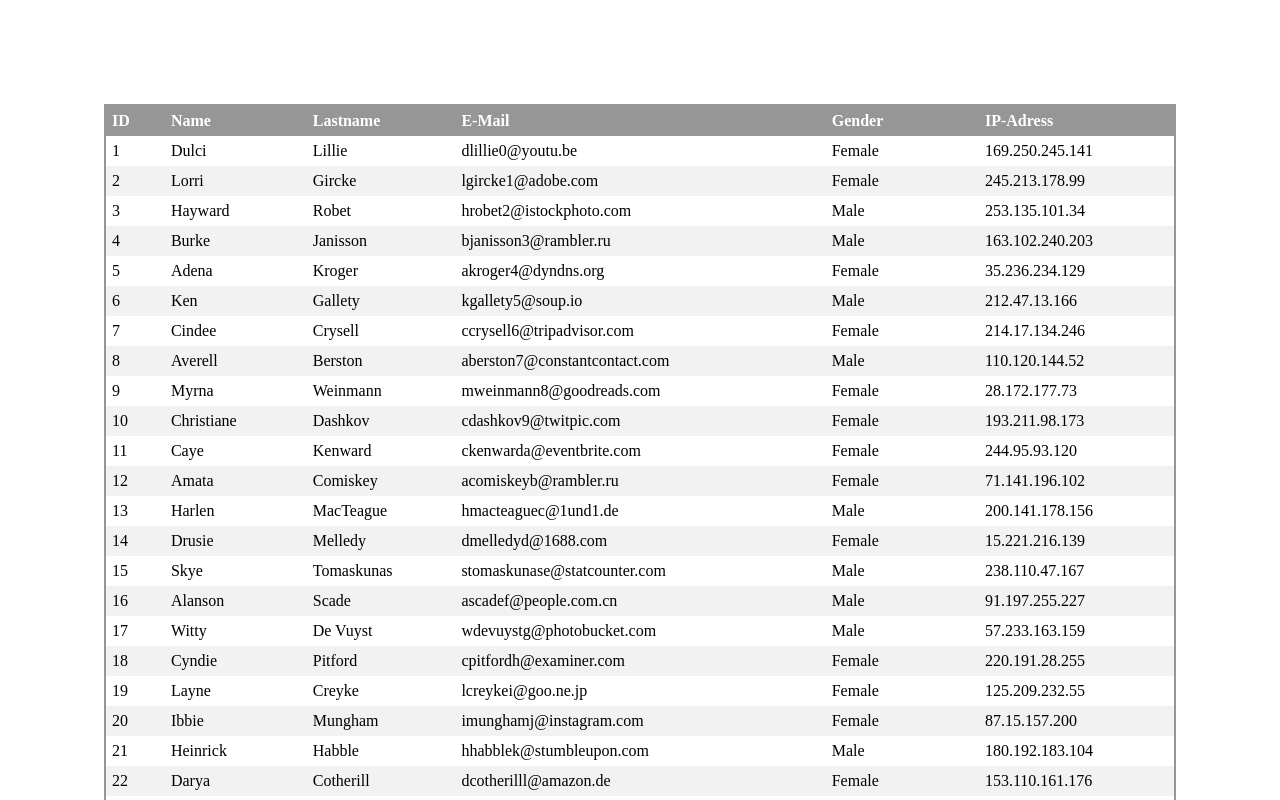
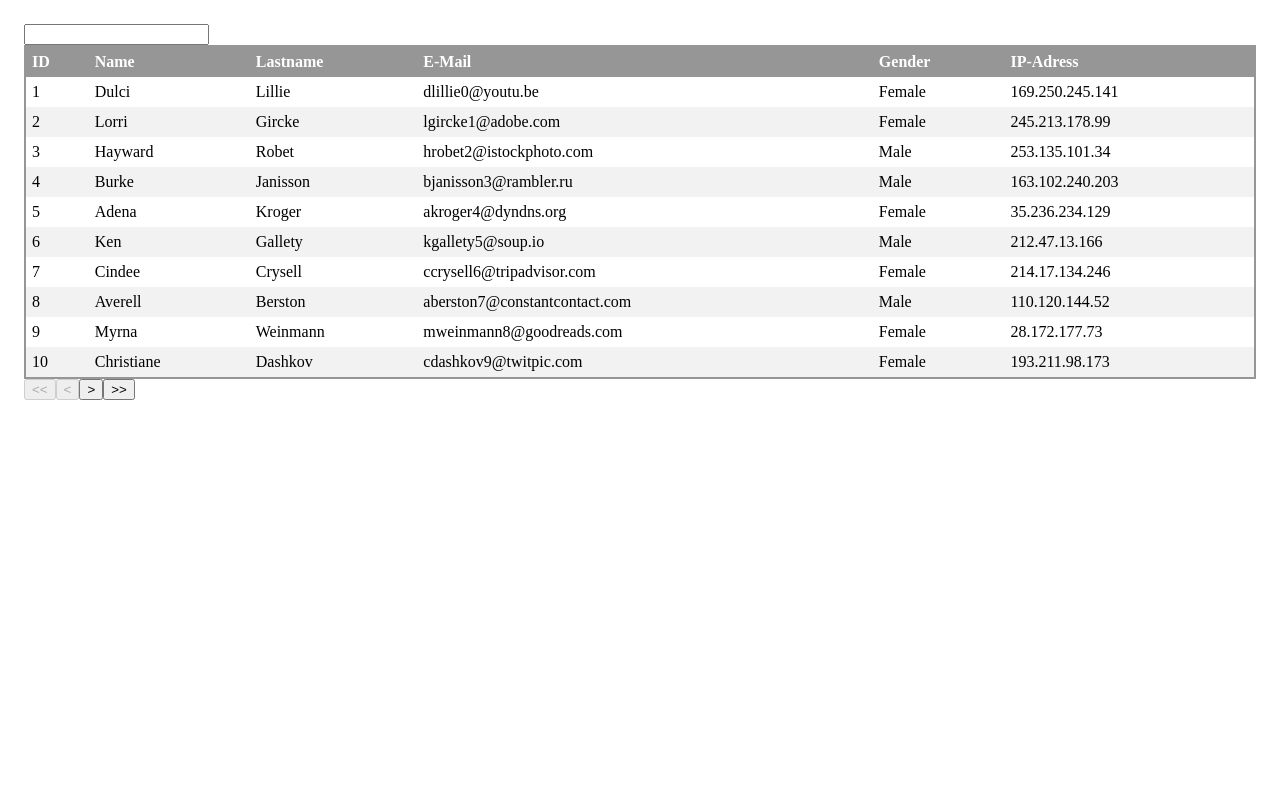
Before and after one commit to Casper121/React_Page, a React (Create React App) app in the folder react-app/: page / in a window 1280 px wide. Shown: the top 800 px of the page. Built offline with nearby package versions, Linux system fonts and the light colour scheme.

Commit message:
filter function and pagination

```diff
--- a/react-app/src/App.tsx
+++ b/react-app/src/App.tsx
@@ -6,7 +6,6 @@ const App = () => {
     return (
         <ReportTable/>
     )
-
 }
 
 export default App
--- a/react-app/src/components/ReportTable.jsx
+++ /dev/null
@@ -1,58 +0,0 @@
-import {
-    useReactTable,
-    getCoreRowModel,
-    flexRender,
-} from "@tanstack/react-table"
-import data from './data.json'
-import { columns } from "./Column"
-import '../index.css'
-
-const ReportTable = () => {
-
-    const table = useReactTable({
-        columns,
-        data,
-        getCoreRowModel: getCoreRowModel()
-        });
-
-    return(
-        <table>
-            <thead>
-                {
-                    table.getHeaderGroups().map(headerGroups => (
-                        <tr key={headerGroups.id}>
-                        {
-                            headerGroups.headers.map(headers => (
-                                <th key={headers.id}>
-                                    {flexRender(
-                                        headers.column.columnDef.header,
-                                        headers.getContext()
-                                    )}
-                                </th>
-                            ))
-                        }
-                        </tr>
-                    ))
-                }
-            </thead>
-            <tbody>
-                {
-                    table.getRowModel().rows.map(row => (
-                        <tr key={row.id}>
-                            {row.getVisibleCells().map((cell) => (
-                                <td>
-                                    {flexRender(
-                                        cell.column.columnDef.cell,
-                                        cell.getContext()
-                                    )}
-                                </td>
-                            ))}
-                        </tr>
-                    ))
-                }
-            </tbody>
-        </table>
-    )
-}
-
-export default ReportTable
--- /dev/null
+++ b/react-app/src/components/ReportTable.tsx
@@ -0,0 +1,106 @@
+import {
+    useReactTable,
+    getCoreRowModel,
+    flexRender,
+    getPaginationRowModel,
+    getSortedRowModel,
+    SortingState,
+    getFilteredRowModel,
+} from "@tanstack/react-table"
+import data from './data.json'
+import { columns } from "./Column"
+import '../index.css'
+import { useState } from "react";
+
+const ReportTable = () => {
+
+    const [filtering, setFiltering] = useState("")
+
+    const table = useReactTable({
+        columns,
+        data,
+
+        getCoreRowModel: getCoreRowModel(),
+        getPaginationRowModel: getPaginationRowModel(),
+        getFilteredRowModel: getFilteredRowModel(),
+
+        state: {
+            globalFilter: filtering,
+        },
+
+        onGlobalFilterChange: setFiltering,
+    });
+
+    return(
+        <>
+        <input type="text" value={filtering} onChange={e => setFiltering(e.target.value)}/>
+        <table>
+            <thead>
+                {
+                    table.getHeaderGroups().map(headerGroups => (
+                        <tr key={headerGroups.id}>
+                        {
+                            headerGroups.headers.map(headers => (
+                                <th
+                                    key={headers.id}
+                                    onClick={() => headers.column.getToggleSortingHandler()}>
+                                        {headers.isPlaceholder ? null: (
+                                        <div>
+                                            {flexRender(
+                                                headers.column.columnDef.header,
+                                                headers.getContext()
+                                            )}
+                                        </div>
+                                        )}
+                                </th>
+                            ))
+                        }
+                        </tr>
+                    )
+                )}
+            </thead>
+            <tbody>
+                {
+                    table.getRowModel().rows.map(row => (
+                        <tr key={row.id}>
+                            {row.getVisibleCells().map((cell) => (
+                                <td>
+                                    {flexRender(
+                                        cell.column.columnDef.cell,
+                                        cell.getContext()
+                                    )}
+                                </td>
+                            ))}
+                        </tr>
+                    ))
+                }
+            </tbody>
+        </table>
+        <button
+            onClick={() => table.setPageIndex(0)}
+            disabled={!table.getCanPreviousPage()}
+        >
+            {'<<'}
+        </button>
+        <button
+            onClick={() => table.previousPage()}
+            disabled={!table.getCanPreviousPage()}
+        >
+            {'<'}
+        </button>
+        <button
+            onClick={() => table.nextPage()}
+            disabled={!table.getCanNextPage()}>
+            {'>'}
+        </button>
+        <button
+        onClick={() => table.setPageIndex(table.getPageCount()-1)}
+        disabled={!table.getCanNextPage()}>
+
+            {'>>'}
+        </button>
+        </>
+    )
+}
+
+export default ReportTable
--- a/react-app/src/index.css
+++ b/react-app/src/index.css
@@ -1,5 +1,5 @@
 body {
-    padding: 6rem;
+    padding: 1rem;
 }
 
 table {
```
